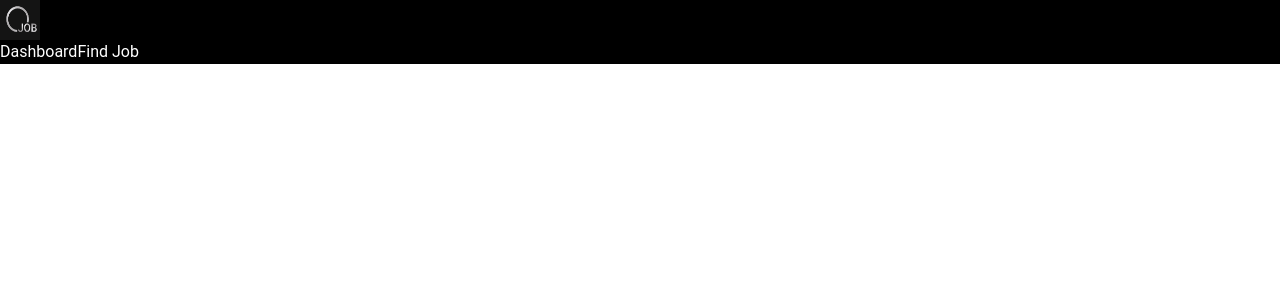
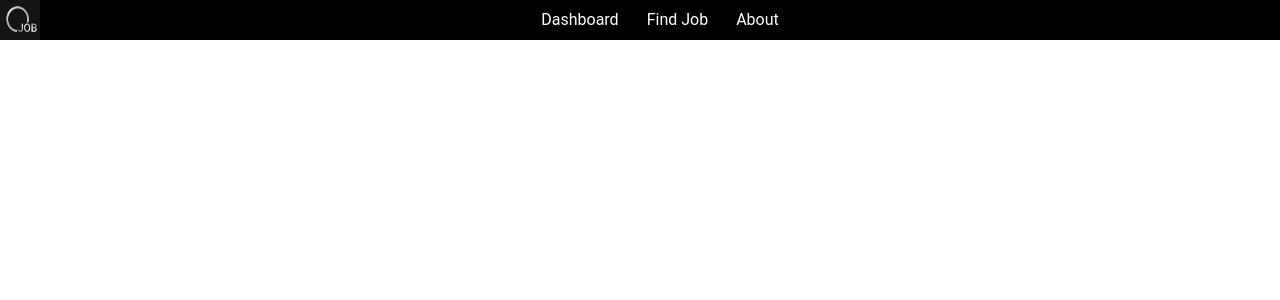
Before and after one commit to programmermame/The-Job-Aggregator-ALX-Portfolio-Project, a React (Vite) app in the folder Front-end/: page / in a window 1280 px wide. Shown: the top 300 px of the page. Built offline with nearby package versions, Linux system fonts and the light colour scheme.

Commit message:
front-end

```diff
--- a/Front-end/src/Components/Navbar.jsx
+++ b/Front-end/src/Components/Navbar.jsx
@@ -1,14 +1,17 @@
 import logo from '../assets/Images/JOB.png'
 
 const Navbar = () => {
-  return (
-    <div className='bg-black text-white'>
-        <a href=""><img className='w-10 h-10 ' src={logo} alt="logo" /></a>
-        <a href="">Dashboard</a>
-        <a href="">Find Job</a>
+    return (
+        <div className='bg-black text-white flex'>
+            <a href=""><img className='w-10 h-10 ' src={logo} alt="logo" /></a>
+            <div className='flex gap-5 justify-center items-center ml-auto mr-auto'>
+                <a className='hover:bg-white hover:text-black p-1 rounded-lg' href="">Dashboard</a>
+                <a className='hover:bg-white hover:text-black p-1 rounded-lg' href="">Find Job</a>
+                <a className='hover:bg-white hover:text-black p-1 rounded-lg' href="">About</a>
+            </div>
 
-    </div>
-  )
+        </div>
+    )
 }
 
 export default Navbar
--- /dev/null
+++ b/postcss.config.js
@@ -0,0 +1,6 @@
+module.exports = {
+  plugins: {
+    tailwindcss: {},
+    autoprefixer: {},
+  },
+}
```
Also changed, not shown: package.json (added, +7 -0 lines), tailwind.config.js (added, +15 -0 lines), 1 other file (tests, documents, lock files or other folders).
